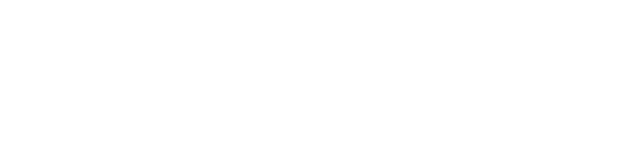
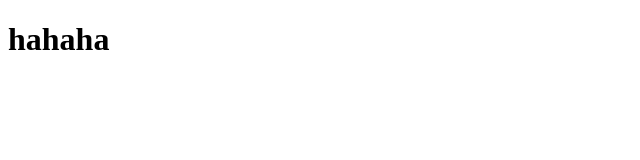
Before and after one commit to m6265m/working, a plain HTML site: page index.html in a window 1280 px wide. Shown: the whole page, without its empty margins (0-640 px from the left). Drawn offline with Linux system fonts and the light colour scheme.

Commit message:
second committttt

```diff
--- a/index.html
+++ b/index.html
@@ -2,10 +2,10 @@
 <html lang="en">
 <head>
     <meta charset="UTF-8">
-    <meta name="viewport" content="width=device-width, initial-scale=1.0">
+    <meta name="viewport" content="width=, initial-scale=1.0">
     <title>Document</title>
 </head>
 <body>
-
+    <h1>hahaha</h1>
 </body>
 </html>
```
